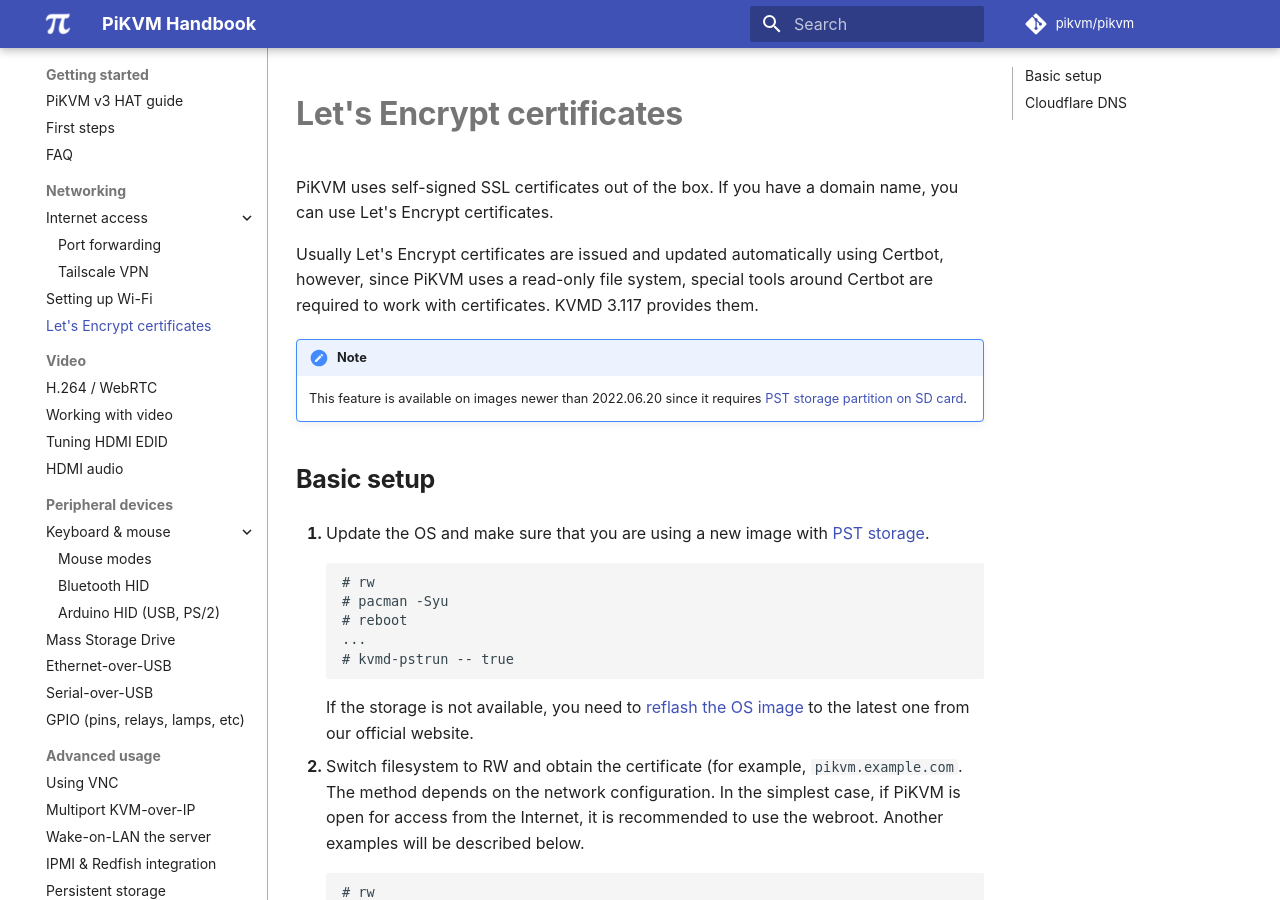
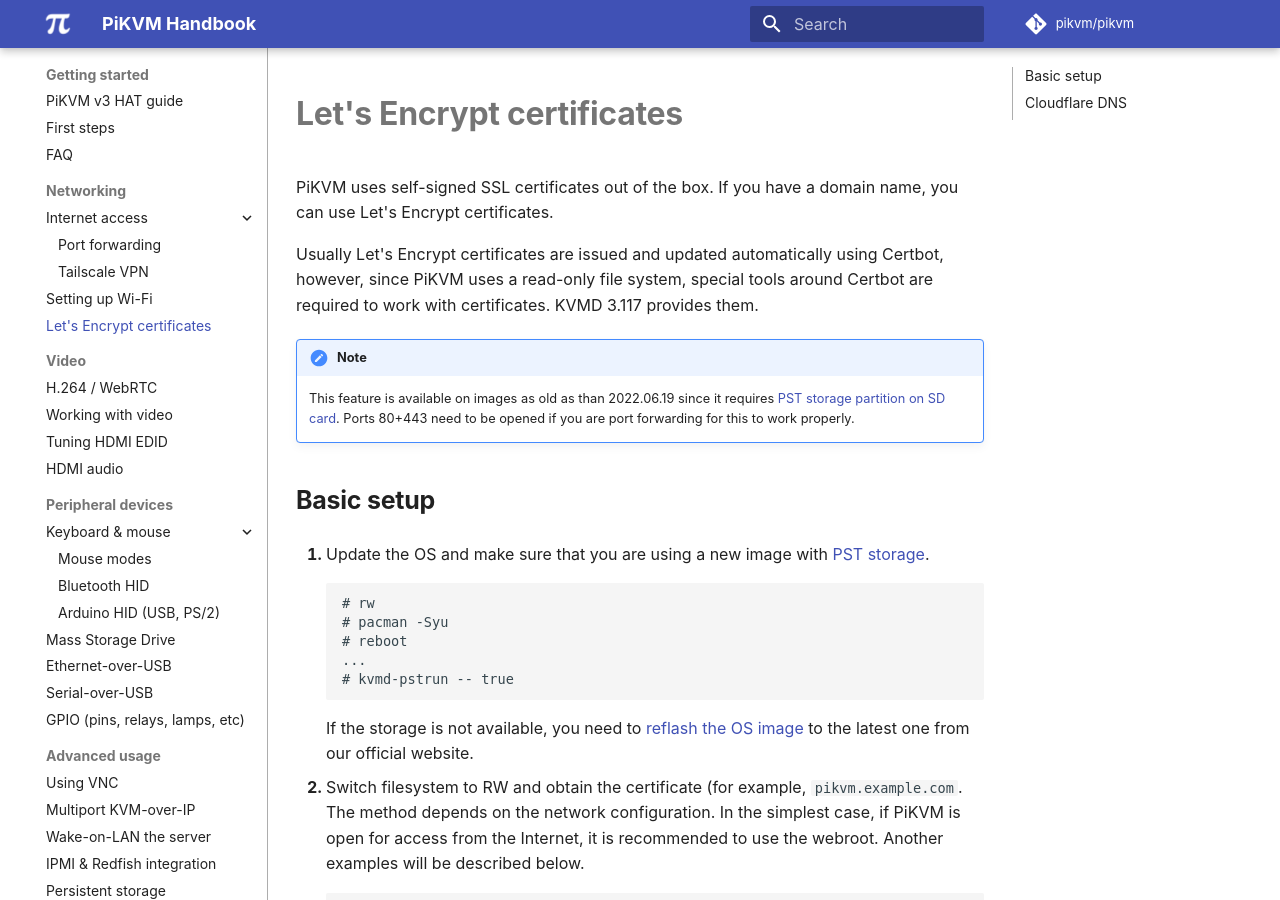
Before and after one commit to pikvm/pikvm, an MkDocs documentation site: the page built from docs/letsencrypt.md, in a window 1280 px wide and 900 px high. Built offline with MkDocs 1.6.1 and Material for MkDocs 9.7.7, drawn with Linux system fonts in a browser that asks for light colours; some web fonts are replaced; comment, search, counter and statistics services are not loaded.

Commit message:
Update letsencrypt.md
Added verbiage for clarity

```diff
--- a/docs/letsencrypt.md
+++ b/docs/letsencrypt.md
@@ -6,7 +6,8 @@
 file system, special tools around Certbot are required to work with certificates. KVMD 3.117 provides them.
 
 !!! note
-    This feature is available on images newer than 2022.06.20 since it requires [PST storage partition on SD card](pst.md).
+    This feature is available on images as old as than 2022.06.19 since it requires [PST storage partition on SD card](pst.md).
+    Ports 80+443 need to be opened if you are port forwarding for this to work properly.
 
 
 ## Basic setup
```
